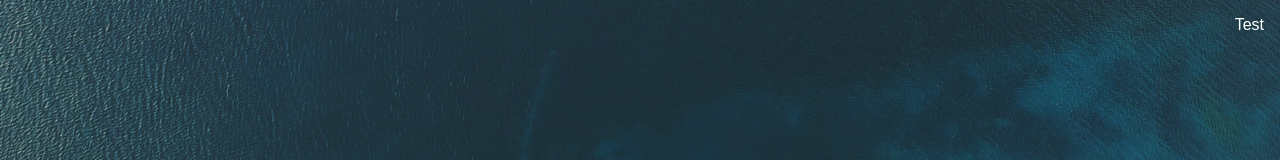
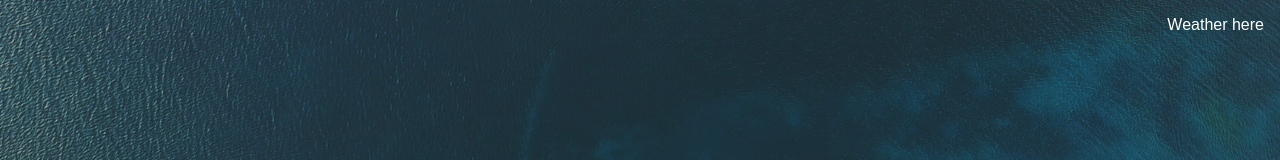
Before and after one commit to Thilerion/vue-startpage, a Vue app: page / in a window 1280 px wide. Shown: the top 160 px of the page. Built offline with nearby package versions, Linux system fonts and the light colour scheme.

Commit message:
initial weather component

```diff
--- a/src/App.vue
+++ b/src/App.vue
@@ -11,7 +11,7 @@
 			<SpTopSites v-if="componentsEnabled.topSites"/>
 		</div>
 		<div class="v-top h-right">
-			Test
+			<SpWeather v-if="componentsEnabled.weather"/>
 		</div>
 	</div>
   </div>
@@ -22,13 +22,15 @@ import Background from './components/Background';
 import Time from './components/Time';
 import Welcome from './components/Welcome';
 import TopSites from './components/TopSites';
+import Weather from './components/Weather';
 
 export default {
 	components: {
 		SpBackground: Background,
 		SpTime: Time,
 		SpWelcome: Welcome,
-		SpTopSites: TopSites
+		SpTopSites: TopSites,
+		SpWeather: Weather
 	},
 	computed: {
 		componentsEnabled() {
--- /dev/null
+++ b/src/components/Weather.vue
@@ -0,0 +1,15 @@
+<template>
+<div class="weather">
+	Weather here
+</div>
+</template>
+
+<script>
+export default {
+
+}
+</script>
+
+<style>
+
+</style>
--- a/src/store/store.js
+++ b/src/store/store.js
@@ -18,7 +18,8 @@ export default new Vuex.Store({
 		componentsEnabled: {
 			topSites: false,
 			time: true,
-			welcome: true
+			welcome: true,
+			weather: true
 		}
 	},
 	getters: {
```
